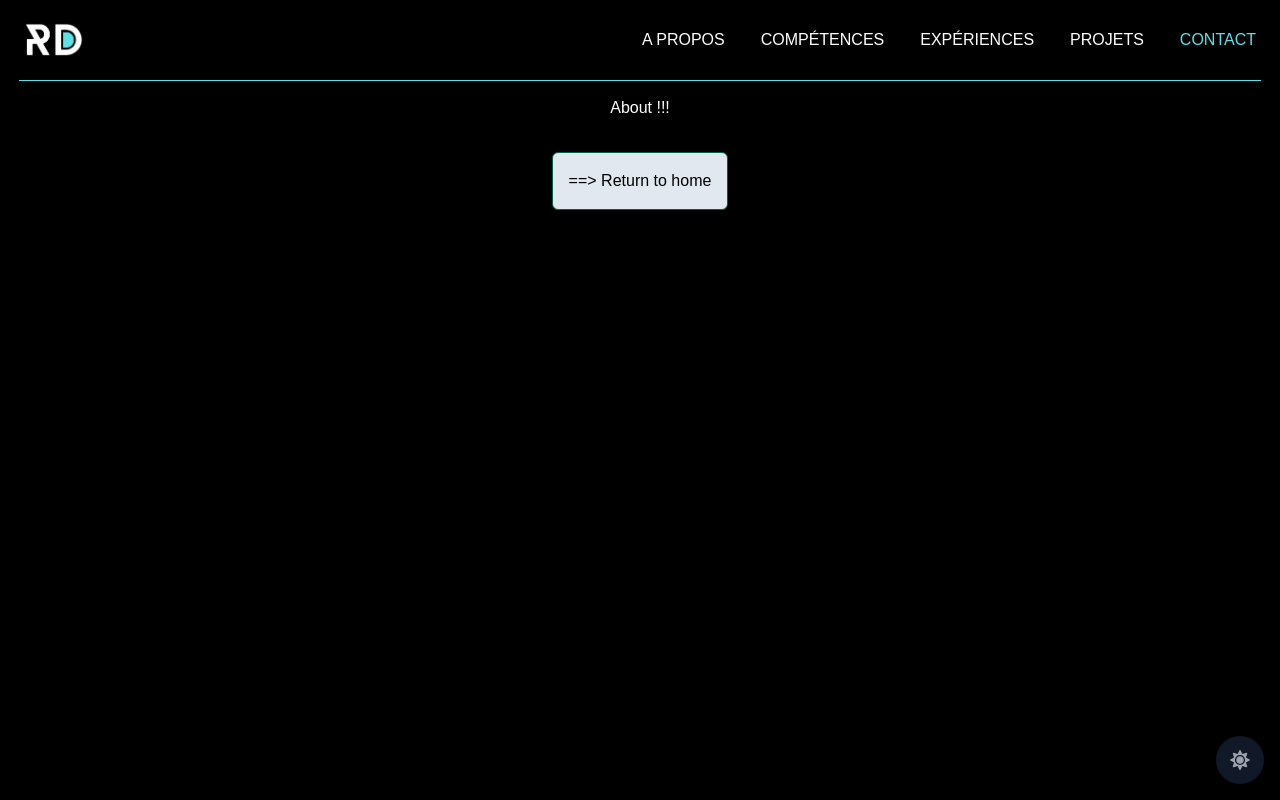
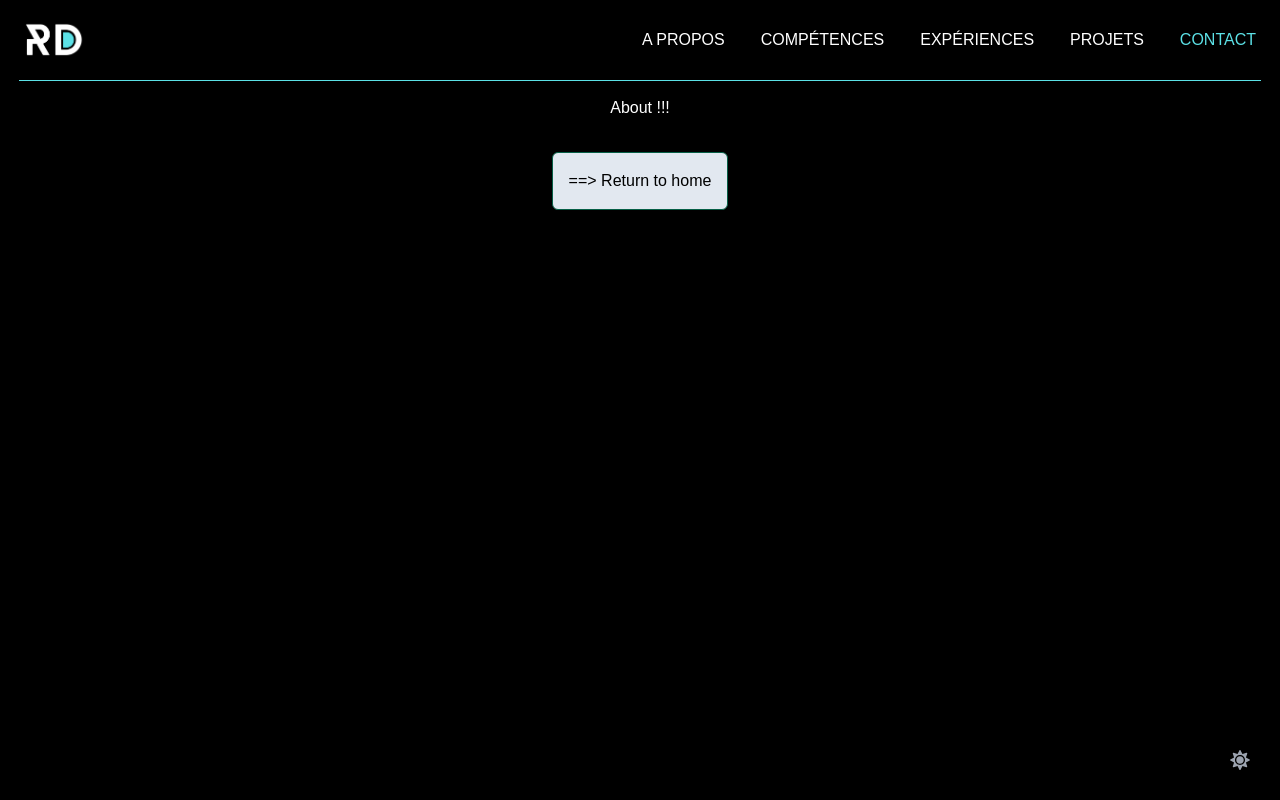
Before and after one commit to DavyR01/davyrobert-portfolio, a Next.js app: page /about in a window 1280 px wide. Shown: the top 800 px of the page. Built offline with nearby package versions, Linux system fonts and the light colour scheme; no server answers.

Commit message:
- fix styles error - handle color button switch mode

```diff
--- a/src/app/components/Navbar.tsx
+++ b/src/app/components/Navbar.tsx
@@ -102,7 +102,7 @@ const Navbar = () => {
             {/* Menu navigation */}
             <nav
                className={`${menuOpen
-                  ? 'flex bg-[var(--bg-light)] dark:bg-[var(--bg-dark)]/90 absolute top-20 left-0 w-full pt-6 border-t border-[--primary-color]'
+                  ? 'flex bg-[var(--bg-light)] dark:bg-[rgba(var(--bg-dark-menu),0.9)] absolute top-20 left-0 w-full pt-6 border-t border-[--primary-color]'
                   : 'hidden'
                   } flex-col md:flex md:static md:flex-row md:gap-20 items-center text-base transition-all duration-300`}
             >
--- a/src/app/components/ThemeToggle.tsx
+++ b/src/app/components/ThemeToggle.tsx
@@ -22,8 +22,8 @@ const ThemeToggle = () => {
       aria-label="Toggle theme"
       onClick={toggleTheme}
       onKeyDown={handleKey}
-      className={`fixed bottom-4 right-4 z-50 w-12 h-12 rounded-full flex items-center justify-center transition-colors
-        ${theme === 'light' ? 'bg-white text-gray-700' : 'bg-gray-900 text-yellow-300'}`}
+      className={`fixed bottom-4 right-4 z-50 w-12 h-12 flex items-center justify-center transition-colors hover:border hover:border-gray-400 rounded-full
+        ${theme === 'light' ? 'hover:bg-[var(--bg-button-light)] text-gray-700' : 'hover:bg-[var(--bg-button-dark)]  text-yellow-300'}`}
     >
       {theme === 'light' ? (
         <FaMoon className="text-gray-400 text-xl" />
--- a/src/styles/globals.css
+++ b/src/styles/globals.css
@@ -12,6 +12,7 @@
    --bg-dark: #000;
    --bg-dark-items1: #1A1A1A;
    --bg-dark-items2: #0f0f0f;
+   --bg-dark-menu: 0, 0, 0;
    --bg-light: #ffffff;
    --bg-light-items1: #f5f5f5;
    --bg-light-items2: #e5e8e8;
@@ -22,6 +23,9 @@
 
    --text-color-dark: #ffffff;
    --text-color-light: #000000;
+
+   --bg-button-dark: rgba(17, 24, 39, 1);
+   --bg-button-light: rgb(245, 245, 245);
 }
 
 body {
```
